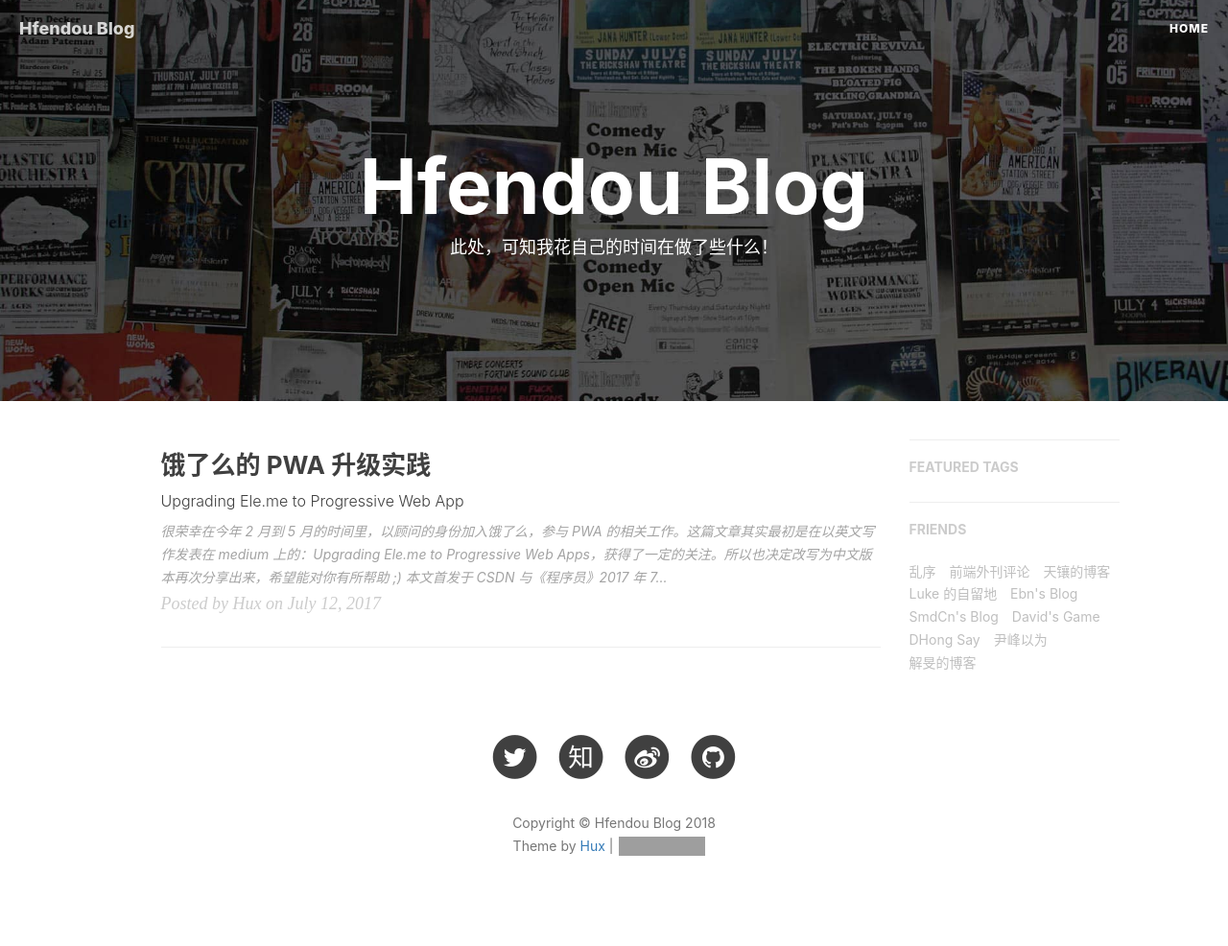
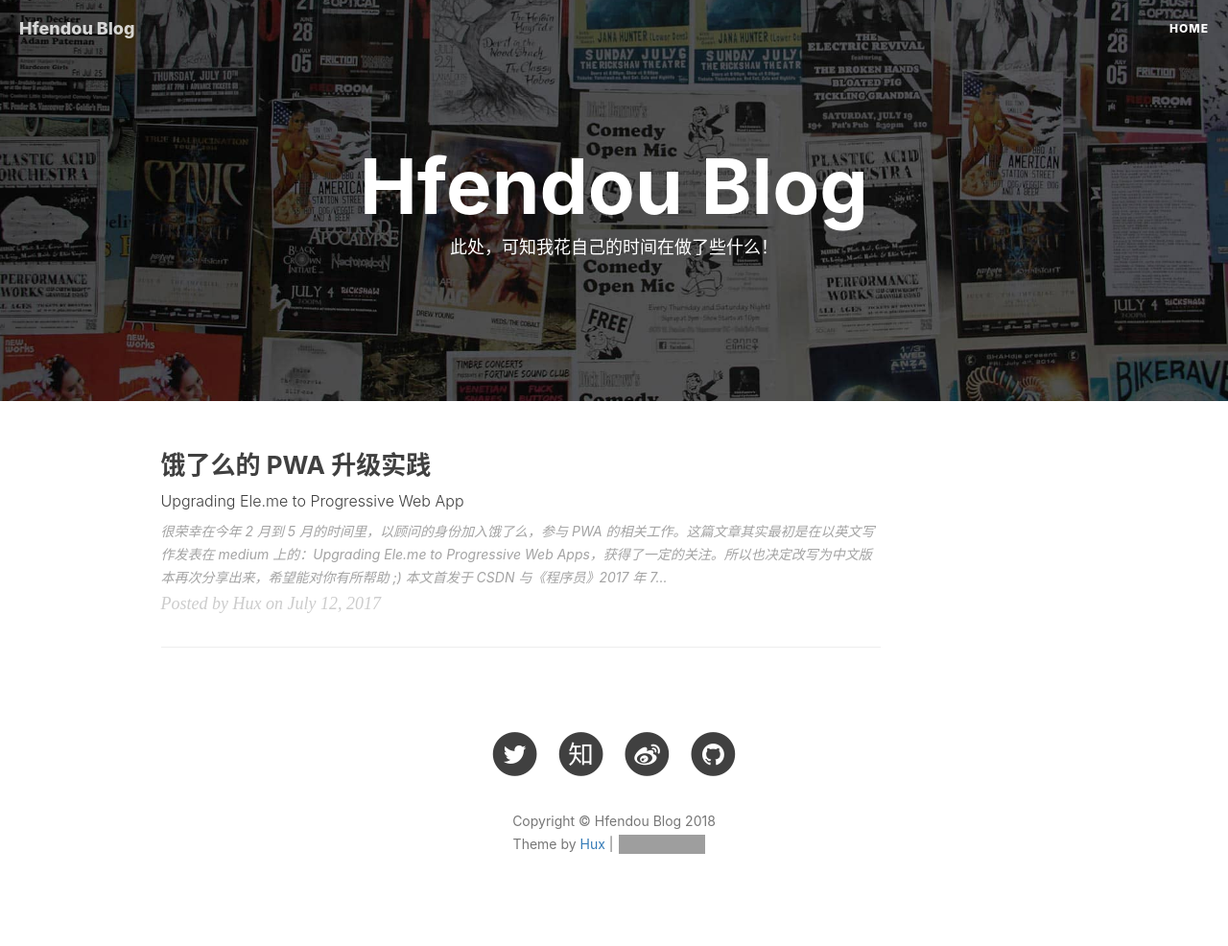
Before and after one commit to hfendou/hfendou.github.io, a Jekyll site: the page built from index.html, in a window 1280 px wide. Shown: the whole page at 96% size. Built offline with Jekyll 4.4.1, drawn with Linux system fonts in a browser that asks for light colours; nearby versions of some CDN libraries; the list of posts is cut into pages by our own code; comment, search, counter and statistics services are not loaded; some of the changed lines change nothing that is shown; grey boxes are pictures that could not be loaded.

Commit message:
201808021038

```diff
--- a/_config.yml
+++ b/_config.yml
@@ -78,7 +78,7 @@
 
 
 # Featured Tags
-featured-tags: true                     # whether or not using Feature-Tags
+featured-tags: false                     # whether or not using Feature-Tags
 featured-condition-size: 1              # A tag will be featured if the size of it is more than this condition value
 
 
@@ -90,39 +90,39 @@
 
 
 # Friends
-friends: [
-    {
-    #     title: "Su",
-    #     href: "http://su.gallery/"
+# friends: [
+    # {
+        # title: "Su",
+        # href: "http://su.gallery/"
     # },{
-        title: "乱序",
-        href: "http://mida.re/"
-    },{
-        title: "前端外刊评论",
-        href: "http://qianduan.guru/"
-    },{
-        title: "天镶的博客",
-        href: "http://lingyu.wang/"
-    },{
-        title: "Luke 的自留地",
-        href: "http://hmqk1995.github.io"
-    },{
-        title: "Ebn's Blog",
-        href: "http://ebnbin.com/"
-    },{
-        title: "SmdCn's Blog",
-        href: "http://blog.smdcn.net"
-    },{
-        title: "David's Game",
-        href: "https://www.ruoyaowu.com/"
-    },{
-        title: "DHong Say",
-        href: "http://dhong.co"
-    },{
-        title: "尹峰以为",
-        href: "http://ingf.github.io/"
-    },{
-        title: "解旻的博客",
-        href: "http://xieminis.me/"
-    }
-]
+        # title: "乱序",
+        # href: "http://mida.re/"
+    # },{
+        # title: "前端外刊评论",
+        # href: "http://qianduan.guru/"
+    # },{
+        # title: "天镶的博客",
+        # href: "http://lingyu.wang/"
+    # },{
+        # title: "Luke 的自留地",
+        # href: "http://hmqk1995.github.io"
+    # },{
+        # title: "Ebn's Blog",
+        # href: "http://ebnbin.com/"
+    # },{
+        # title: "SmdCn's Blog",
+        # href: "http://blog.smdcn.net"
+    # },{
+        # title: "David's Game",
+        # href: "https://www.ruoyaowu.com/"
+    # },{
+        # title: "DHong Say",
+        # href: "http://dhong.co"
+    # },{
+        # title: "尹峰以为",
+        # href: "http://ingf.github.io/"
+    # },{
+        # title: "解旻的博客",
+        # href: "http://xieminis.me/"
+    # }
+# ]
```
